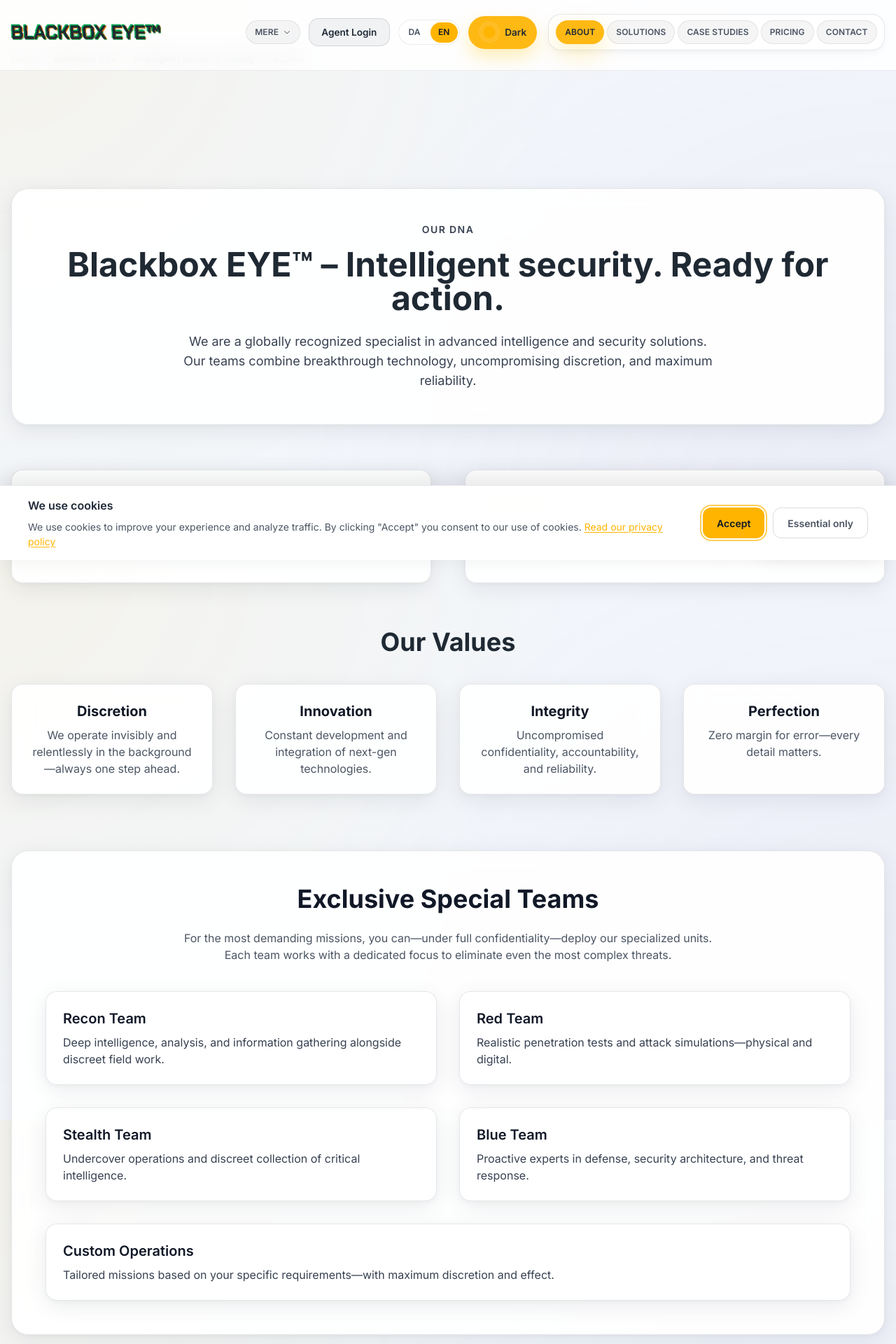
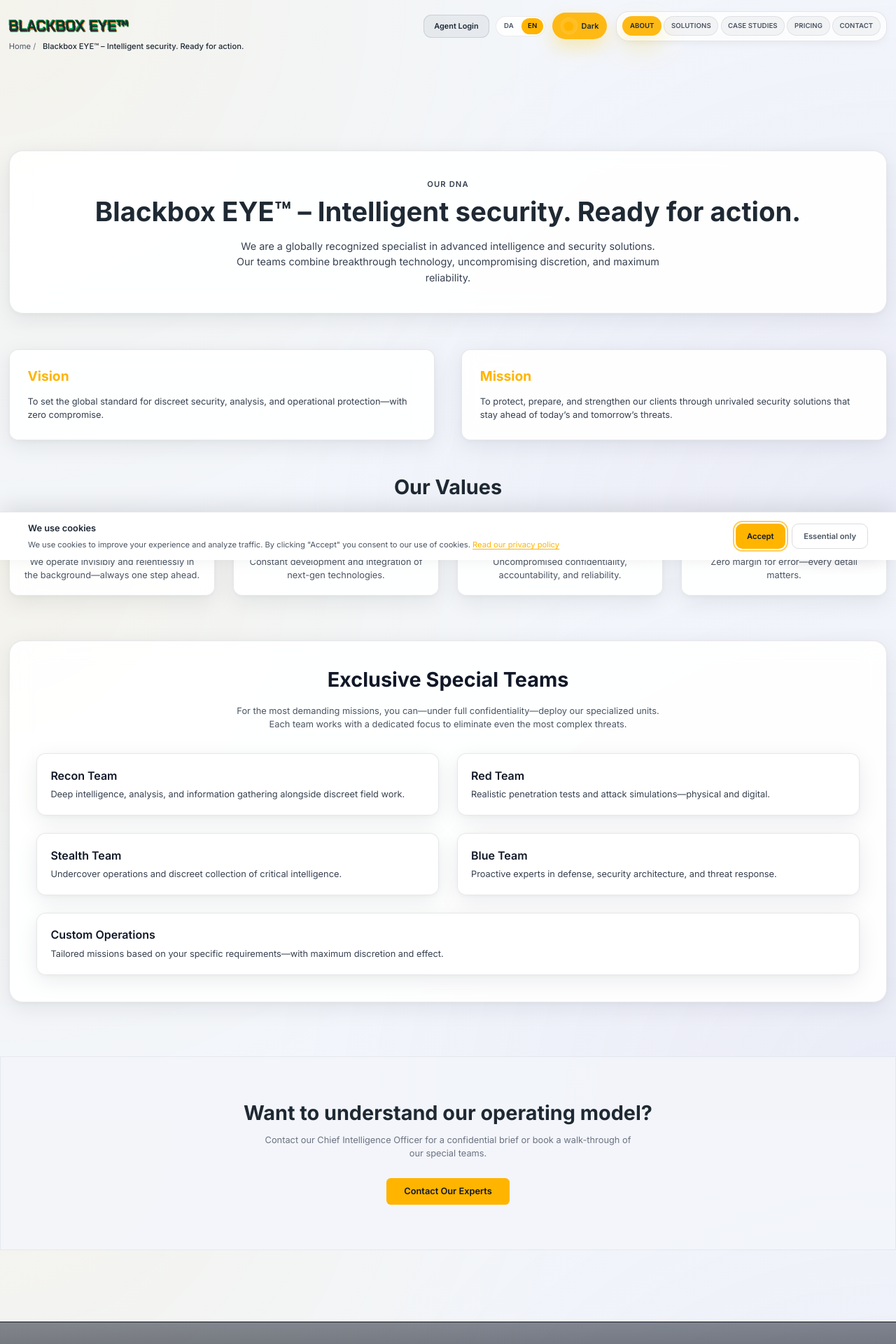
Before and after one commit to blackbox-eye/blackbox-ui, a PHP site: page /about.php in a window 1280 px wide. Shown: the top 1920 px of the page at 70% size. Run offline with PHP 8.4, Linux system fonts and the light colour scheme.

Commit message:
Header nav restructure and global scale adjustment

```diff
--- a/assets/css/custom-ui.css
+++ b/assets/css/custom-ui.css
@@ -104,15 +104,27 @@
   --digital-rain-color: #0f172a;
 }
 
-html,
-body {
-  scrollbar-width: none;
+html {
+  font-size: 80%;
+}
+
+@media (max-width: 1023px) {
+  html {
+    font-size: 100%;
+  }
 }
 
 html::-webkit-scrollbar,
 body::-webkit-scrollbar {
   width: 0;
   height: 0;
+}
+
+@supports (scrollbar-width: none) {
+  html,
+  body {
+    scrollbar-width: none;
+  }
 }
 
 body {
@@ -636,8 +648,8 @@ textarea.field-error:focus {
 }
 .glass-effect {
   background-color: var(--surface-card-bg);
+  -webkit-backdrop-filter: blur(14px);
   backdrop-filter: blur(14px);
-  -webkit-backdrop-filter: blur(14px);
   border: 1px solid var(--surface-border);
   transition: background-color 0.35s ease, border-color 0.35s ease;
 }
@@ -673,16 +685,17 @@ textarea.field-error:focus {
 }
 
 #main-header {
-  background-color: rgba(16, 20, 25, 0.75);
-  backdrop-filter: blur(14px);
-  -webkit-backdrop-filter: blur(14px);
-  border-bottom: 1px solid var(--surface-border-soft);
-  transition: background-color 0.35s ease, border-color 0.35s ease;
+  background-color: transparent;
+  border-bottom: 1px solid transparent;
+  box-shadow: none;
+  -webkit-backdrop-filter: none;
+  backdrop-filter: none;
+  transition: background-color 0.35s ease, border-color 0.35s ease, box-shadow 0.35s ease;
 }
 
 :root[data-theme="light"] #main-header {
-  background-color: rgba(255, 255, 255, 0.85);
-  border-bottom-color: var(--surface-border);
+  background-color: transparent;
+  border-bottom-color: transparent;
 }
 
 #main-header.scrolled {
@@ -770,7 +783,7 @@ textarea.field-error:focus {
 .breadcrumb-item a { color:var(--text-medium-emphasis); text-decoration:none; transition:color .2s ease; }
 .breadcrumb-item a:hover { color:var(--text-high-emphasis); }
 .breadcrumb-item[aria-current="page"] { color:var(--text-high-emphasis); font-weight:500; }
-.breadcrumb-separator { color:#6B7280; margin:0 0.25rem; user-select:none; }
+.breadcrumb-separator { color:#6B7280; margin:0 0.25rem; -webkit-user-select:none; user-select:none; }
 /* Mobile menu transitions */
 #mobile-menu { transform:translateX(100%); transition:transform .3s ease-out; will-change:transform; }
 #mobile-menu.active { transform:translateX(0); }
@@ -831,7 +844,7 @@ body.mobile-menu-open .alphabot-overlay {
 .sticky-cta:hover { transform:translateY(-2px) scale(1.05); background:var(--cta-background-hover); box-shadow:0 15px 30px rgba(0,0,0,.4),0 0 30px rgba(255,199,0,.6); }
 /* AlphaBot widget */
 .bbx-command-rail { position:fixed; bottom:1.5rem; right:1.5rem; z-index:45; display:flex; flex-direction:column; gap:1rem; align-items:flex-end; }
-.alphabot-overlay { position:fixed; inset:0; background:rgba(8,13,20,0.68); backdrop-filter:blur(6px); opacity:0; pointer-events:none; transition:opacity 0.25s ease; z-index:44; }
+.alphabot-overlay { position:fixed; inset:0; background:rgba(8,13,20,0.68); -webkit-backdrop-filter:blur(6px); backdrop-filter:blur(6px); opacity:0; pointer-events:none; transition:opacity 0.25s ease; z-index:44; }
 .alphabot-overlay.visible { opacity:1; pointer-events:auto; }
 
 .alphabot-widget { position:relative; display:flex; flex-direction:column; align-items:flex-end; min-width:15rem; z-index:46; }
@@ -900,7 +913,6 @@ body.mobile-menu-open .alphabot-overlay {
   border: 1px solid var(--surface-border);
   box-shadow: inset 0 0 0 1px rgba(255, 255, 255, 0.02);
   transition: background-color 0.35s ease, border-color 0.35s ease;
-  scrollbar-width: none;
 }
 
 :root[data-theme="light"] .main-nav-list {
@@ -913,6 +925,12 @@ body.mobile-menu-open .alphabot-overlay {
   list-style: none;
   flex: 0 0 auto;
   scroll-snap-align: start;
+}
+
+@supports (scrollbar-width: none) {
+  .main-nav-list {
+    scrollbar-width: none;
+  }
 }
 
 .main-nav-list::-webkit-scrollbar {
--- a/includes/site-header.php
+++ b/includes/site-header.php
@@ -313,12 +313,11 @@ if (!empty($disable_alphabot)) {
                                     </a>
                                 </li>
                             <?php endforeach; ?>
-                        </ul>
-                    </nav>
-                    <div class="header-actions">
-                        <!-- Mere dropdown menu for desktop -->
-                        <div class="more-dropdown-wrapper hidden lg:block relative" data-dropdown>
-                            <button type="button" class="more-dropdown-trigger" aria-expanded="false" aria-haspopup="true">
+                            <li class="main-nav-more more-dropdown-wrapper hidden lg:list-item" data-dropdown>
+                                <button type="button"
+                                    class="nav-chip nav-chip--more more-dropdown-trigger"
+                                    aria-haspopup="true"
+                                    aria-expanded="false">
                                     <span><?= t('header.menu.more', 'Mere') ?></span>
                                     <svg class="more-dropdown-chevron" width="12" height="12" fill="none" stroke="currentColor" viewBox="0 0 24 24">
                                         <path stroke-linecap="round" stroke-linejoin="round" stroke-width="2" d="M19 9l-7 7-7-7" />
@@ -350,7 +349,10 @@ if (!empty($disable_alphabot)) {
                                         <?= t('header.menu.free_scan') ?>
                                     </a>
                                 </div>
-                        </div>
+                            </li>
+                        </ul>
+                    </nav>
+                    <div class="header-actions">
                         <a href="agent-login.php" class="header-cta agent-login-cta">
                             <?= t('header.cta.agent_login') ?>
                         </a>
```
Lines whose indentation alone changed are shown as unchanged.
